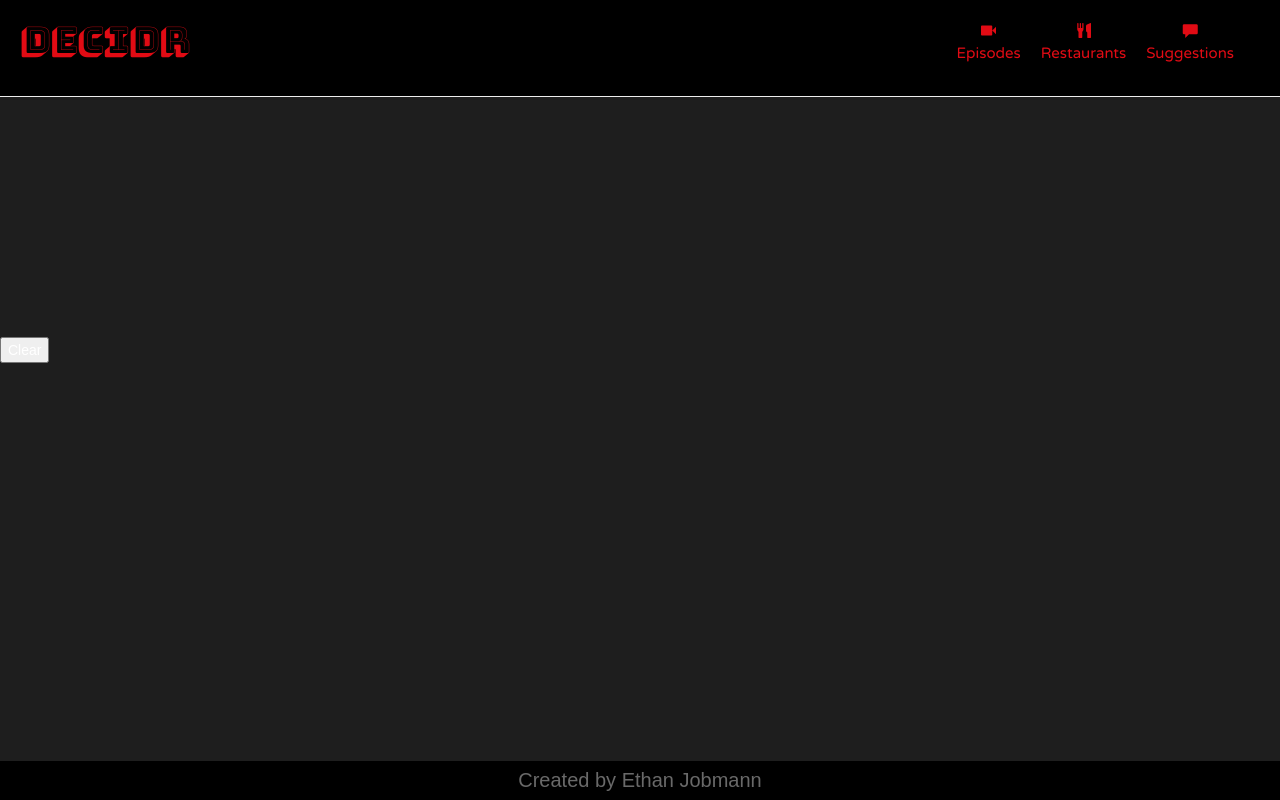
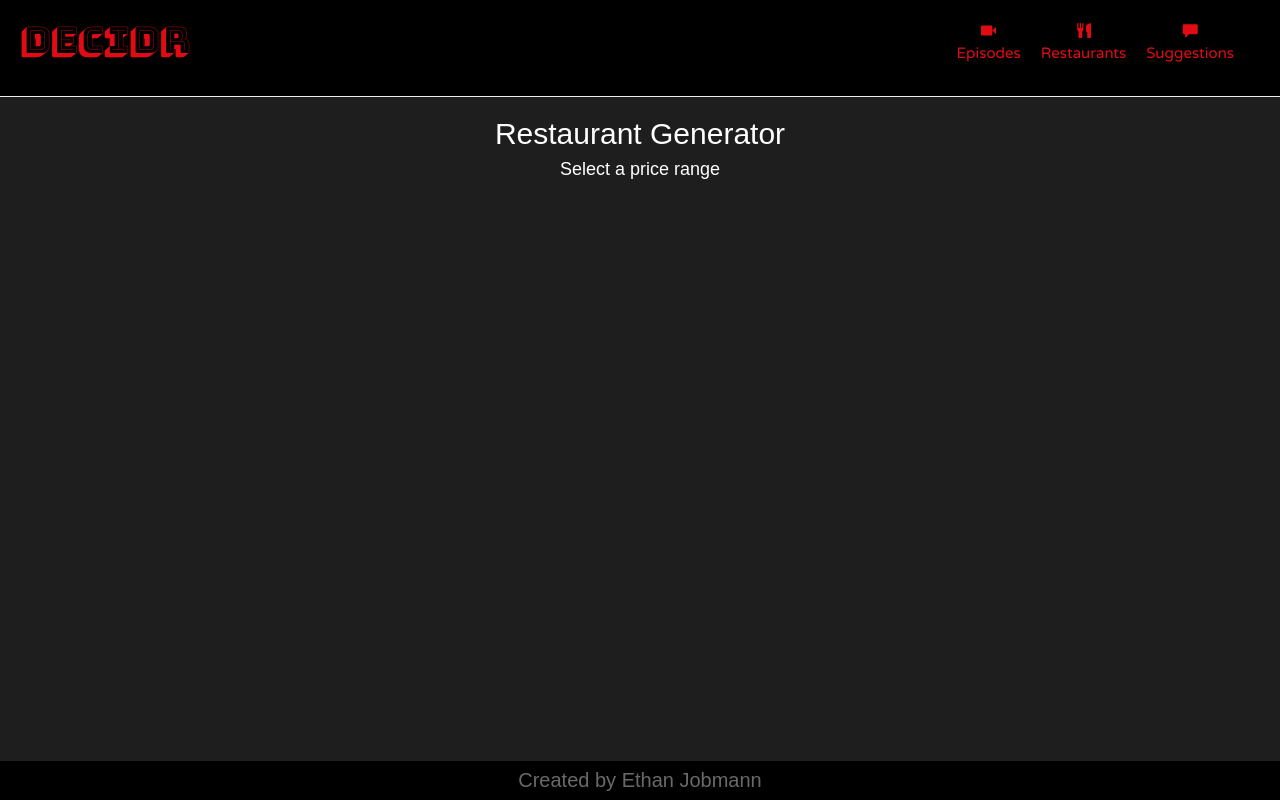
Before and after one commit to EthanJob/episode-generator, a website: page public/index.html in a window 1280 px wide. Both pictures are taken after a click on the element "Restaurants". Drawn offline with nearby package versions, Linux system fonts and the light colour scheme; a web font is replaced by a local one.

Commit message:
added page titles for all links

```diff
--- a/public/css/main.css
+++ b/public/css/main.css
@@ -6,6 +6,11 @@ header {
   background-color: black;
   padding-top: 1px;
   align-items: baseline;
+}
+
+.pageTitle {
+  text-align: center;
+  padding-bottom: 20px;
 }
 
 .topItems {
--- a/public/index.html
+++ b/public/index.html
@@ -39,6 +39,12 @@
         <hr>
       </div>
     </header>
+    <div class="pageTitle">
+      <div class="titleItems">
+        <h2>Episode Generator</h2>
+        <h4>Select a show</h4>
+      </div>
+    </div>
     <div class="shows">
       <div class="showIcon">
         <img class="active icon" id="rick" src="images/rick-and-morty-icon.jpg" alt="Rick and Morty icon">
@@ -59,9 +65,6 @@
     <div class="results">
       <!-- Appending Here -->
     </div>
-    <!-- REMOVE -->
-    <button id="clearBtn" type="button" name="button">Clear</button>
-    <!-- REMOVE -->
     <footer>Created by Ethan Jobmann</footer>
   </body>
 </html>
--- a/public/js/app.js
+++ b/public/js/app.js
@@ -23,8 +23,9 @@ const $clear = () => {
 
 const $clearAll = () => {
   $clear();
-  $('.shows').remove();
+  $('.showIcon').remove();
   $('#btn-area').remove();
+  $('.titleItems').remove();
 };
 
 const $clearActive = () => {
@@ -93,6 +94,11 @@ $search.on('click', (event) => {
   randomItem();
 });
 
+// CREATE PAGE
+const $fill = () => {
+  $('.pageTitle').append( $('<div>').addClass('titleItems') );
+};
+
 // HEADER LINKS
 $('.ep').on('click', (event) => {
   location.reload();
@@ -100,10 +106,16 @@ $('.ep').on('click', (event) => {
 
 $('.rest').on('click', (event) => {
   $clearAll();
+  $fill();
+  $('.titleItems').append( $('<h2>').html('Restaurant Generator') );
+  $('.titleItems').append( $('<h4>').html('Select a price range') );
 });
 
 $('.sugg').on('click', (event) => {
   $clearAll();
+  $fill();
+  $('.titleItems').append( $('<h2>').html('Suggestions') );
+  $('.titleItems').append( $('<h4>').html("Enter the title of a show <br> you'd like to see on Decidr!") );
 });
 
 });
```
